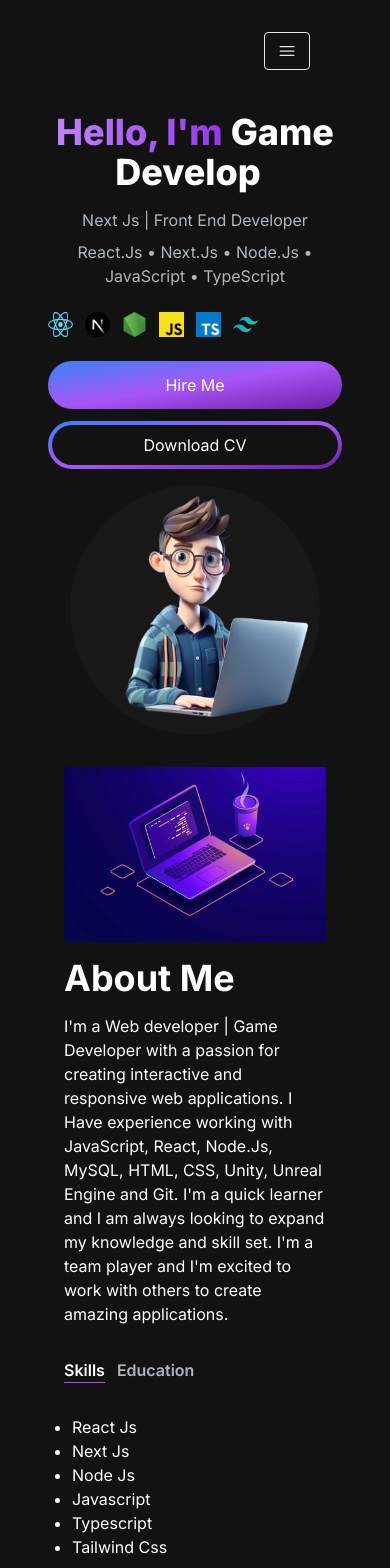
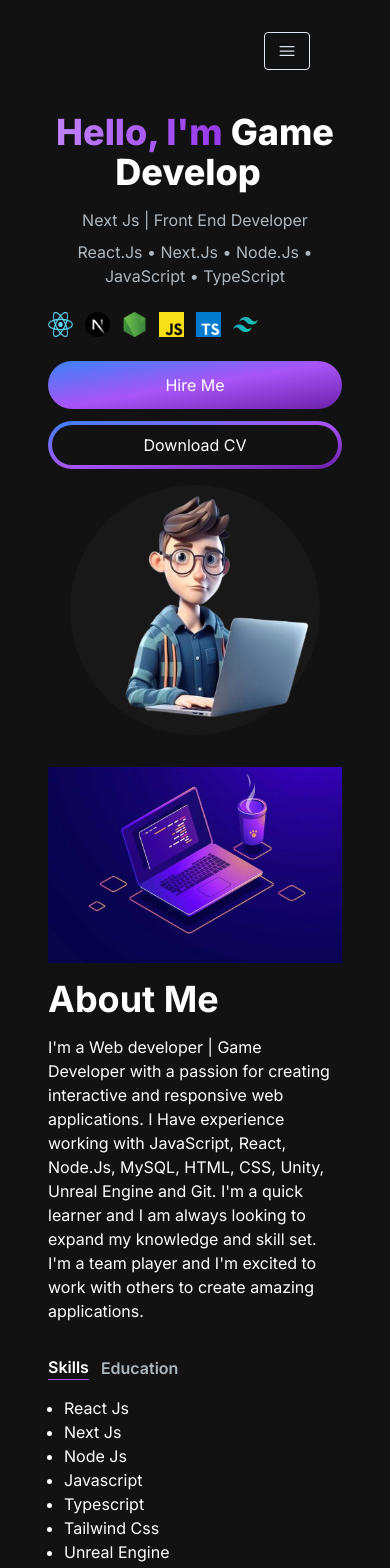
Before and after one commit to William-Dantas-Dev/william-portfolio, a Next.js app: page / in a window 390 px wide. Shown: the top 1568 px of the page. Built offline with nearby package versions, Linux system fonts and the light colour scheme.

Commit message:
adjust about section

```diff
--- a/src/app/components/AboutSection.tsx
+++ b/src/app/components/AboutSection.tsx
@@ -13,13 +13,15 @@ const TAB_DATA: {
     title: "Skills",
     id: "Skills",
     content: (
-      <ul className='list-disc pl-2'>
+      <ul className='list-disc grid md:grid-cols-2 pl-4'>
         <li>React Js</li>
         <li>Next Js</li>
         <li>Node Js</li>
         <li>Javascript</li>
         <li>Typescript</li>
         <li>Tailwind Css</li>
+        <li>Unreal Engine</li>
+        <li>Unity</li>
       </ul>
     )
   },
@@ -47,11 +49,11 @@ function AboutSection() {
   }
   return (
     <section className='text-white'>
-      <div className='md:grid md:grid-cols-2 gap-8 items-start py-8 px-4 xl:gap-16 sm:py-16 xl:px-16'>
+      <div className='md:grid md:grid-cols-2 gap-8 items-start py-8 xl:gap-16 sm:py-16 xl:px-16'>
         <Image src="/images/computer.jpg" width={500} height={500} alt='About Image' className=''/>
         <div className='mt-4 md:mt-0 text-left flex flex-col h-full'>
           <h2 className='text-4xl font-bold text-white mb-4'>About Me</h2>
-          <p className='text-base md:text-lg'>
+          <p className='text-base md:text-lg text-start'>
             I'm a Web developer | Game Developer with a passion for creating interactive
             and responsive web applications. I Have experience working with
             JavaScript, React, Node.Js, MySQL, HTML, CSS, Unity, Unreal Engine and Git. I'm a quick
@@ -70,7 +72,7 @@ function AboutSection() {
               title="Education"
             />
           </div>
-          <div className="mt-8">
+          <div className="mt-4">
             {TAB_DATA.find((t) => t.id === tab)?.content}
           </div>
         </div>
```
